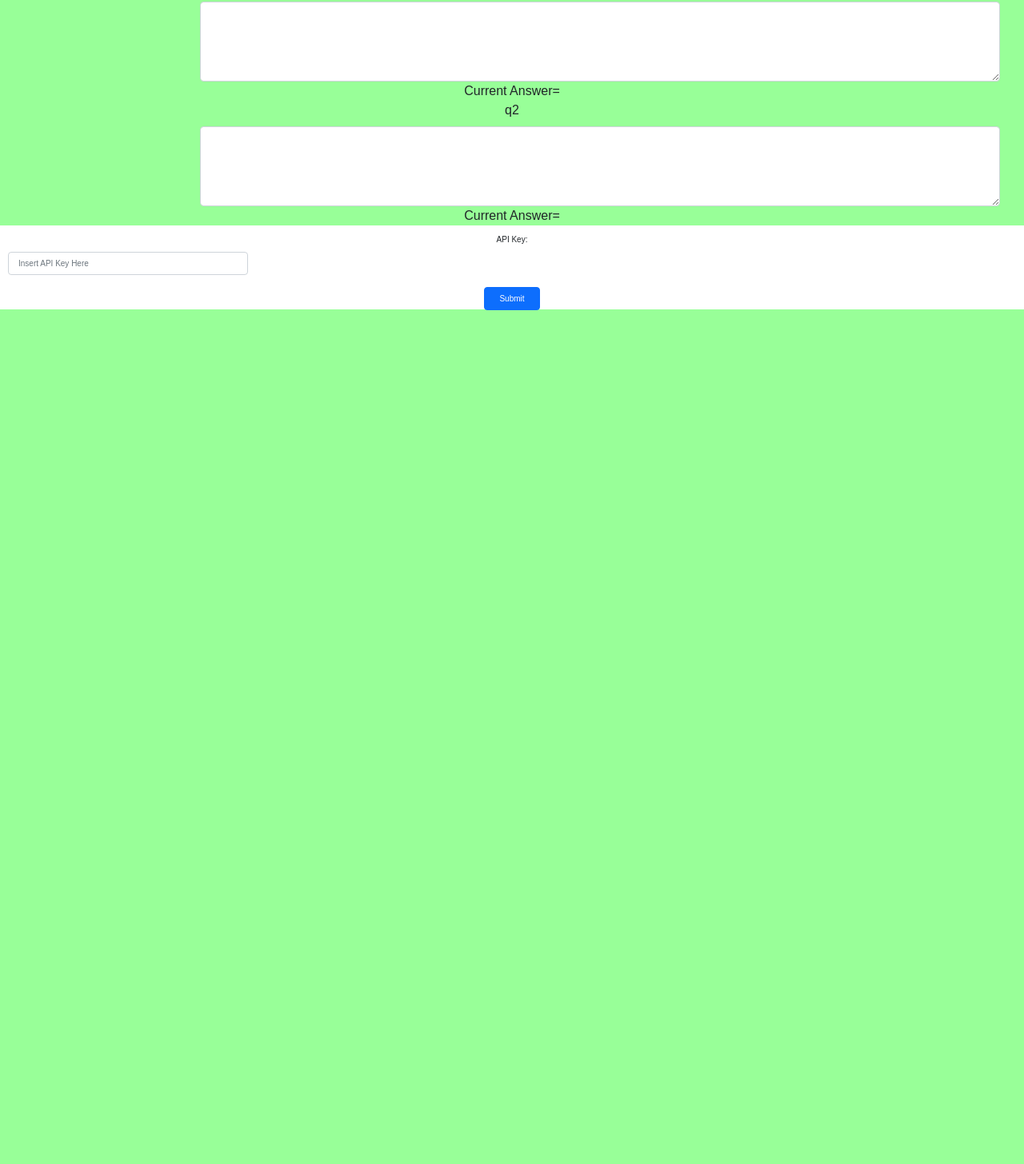
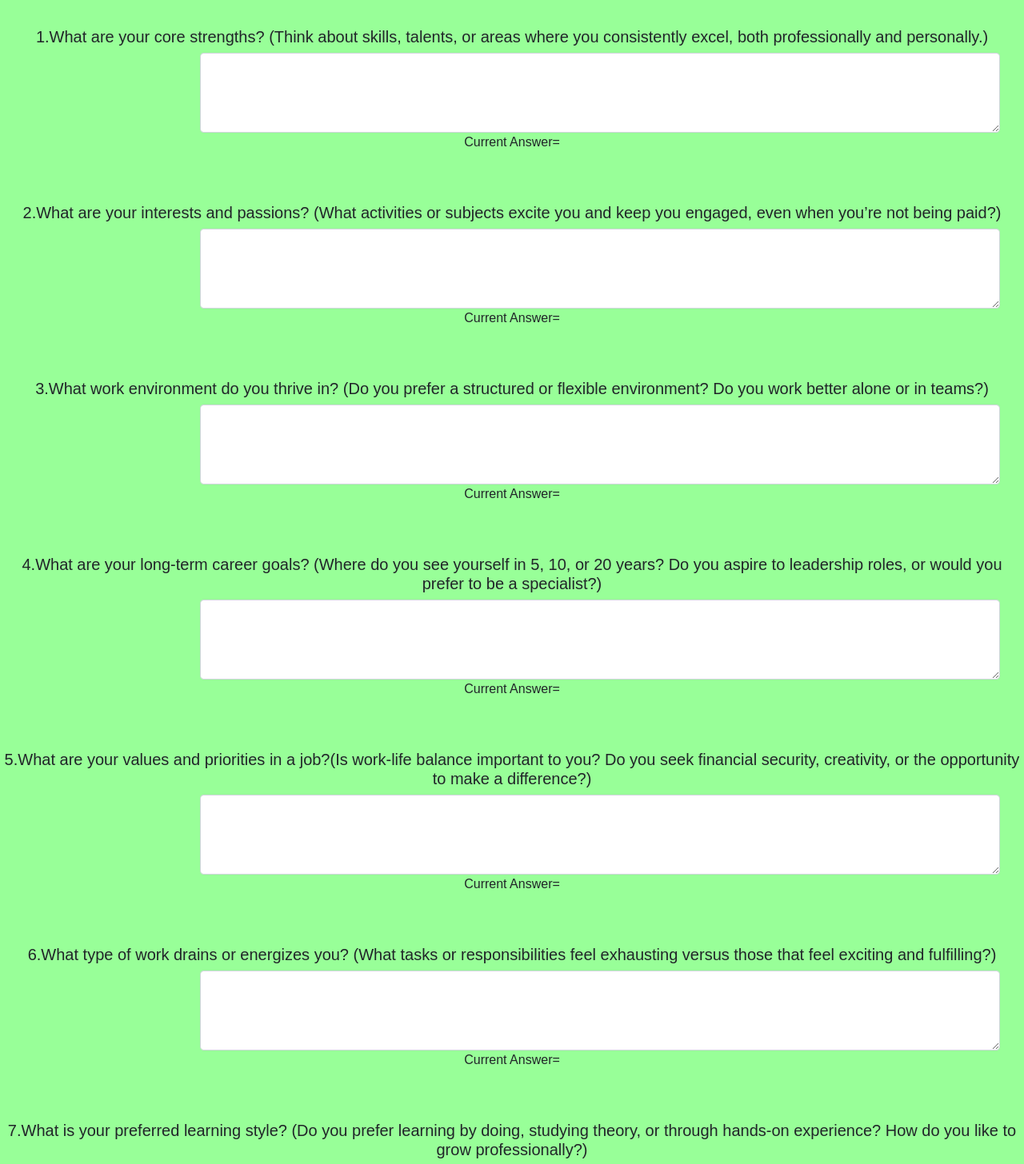
Before and after one commit to ColinB777/FinalProject, a React (Create React App) app: page /detailed_quiz in a window 1280 px wide. Shown: the part 554-2010 px from the top of the page at 80% size. Before the commit the page ends 942 px from the top, so only its background shows below. Built offline with nearby package versions, Linux system fonts and the light colour scheme.

Commit message:
Set up questions for Detailed quiz

```diff
--- a/src/Detailed.tsx
+++ b/src/Detailed.tsx
@@ -10,7 +10,15 @@ export function Detailedquiz() {
   }
   //state that both hold the questions to be displayed and
   //the answer inputted to each question
-  const [qList,setQlist]= useState<Question[]>([{body:"q1",answer:""},{body:"q2",answer:""}]);
+  const [qList,setQlist]= useState<Question[]>([
+    {body:"1.What are your core strengths? (Think about skills, talents, or areas where you consistently excel, both professionally and personally.)",answer:""},
+    {body:"2.What are your interests and passions? (What activities or subjects excite you and keep you engaged, even when you’re not being paid?)",answer:""},
+    {body:"3.What work environment do you thrive in? (Do you prefer a structured or flexible environment? Do you work better alone or in teams?)",answer:""},
+    {body:"4.What are your long-term career goals? (Where do you see yourself in 5, 10, or 20 years? Do you aspire to leadership roles, or would you prefer to be a specialist?)",answer:""},
+    {body:"5.What are your values and priorities in a job?(Is work-life balance important to you? Do you seek financial security, creativity, or the opportunity to make a difference?)",answer:""},
+    {body:"6.What type of work drains or energizes you? (What tasks or responsibilities feel exhausting versus those that feel exciting and fulfilling?)",answer:""},
+    {body:"7.What is your preferred learning style? (Do you prefer learning by doing, studying theory, or through hands-on experience? How do you like to grow professionally?)",answer:""}
+  ]);
 
   //Updates the answer of the question which the user responded
   function updateAnswer(event: string, index:number) {
@@ -28,8 +36,8 @@ export function Detailedquiz() {
       <h2>Detailed_quiz</h2>
       <Button onClick={PauseButton}>Pause</Button>
       {qList.map((question:Question,i:number) =>(
-      <FormGroup>
-      <Form.Label>{question.body}</Form.Label>
+      <FormGroup style={{marginTop:"5%"}}>
+      <h5>{question.body}</h5>
       <Form.Control
       as = "textarea"
       value={question.answer}
```
